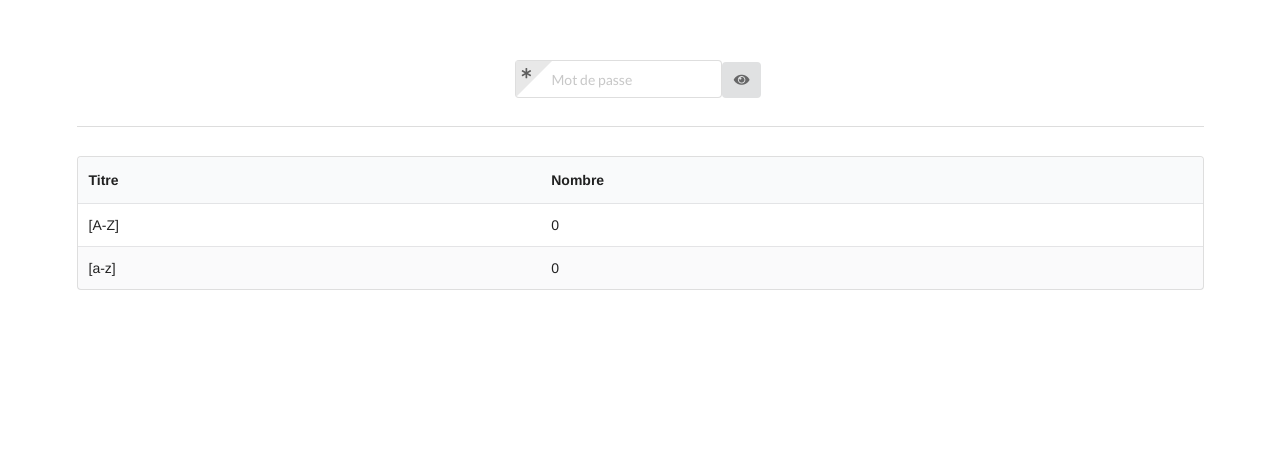
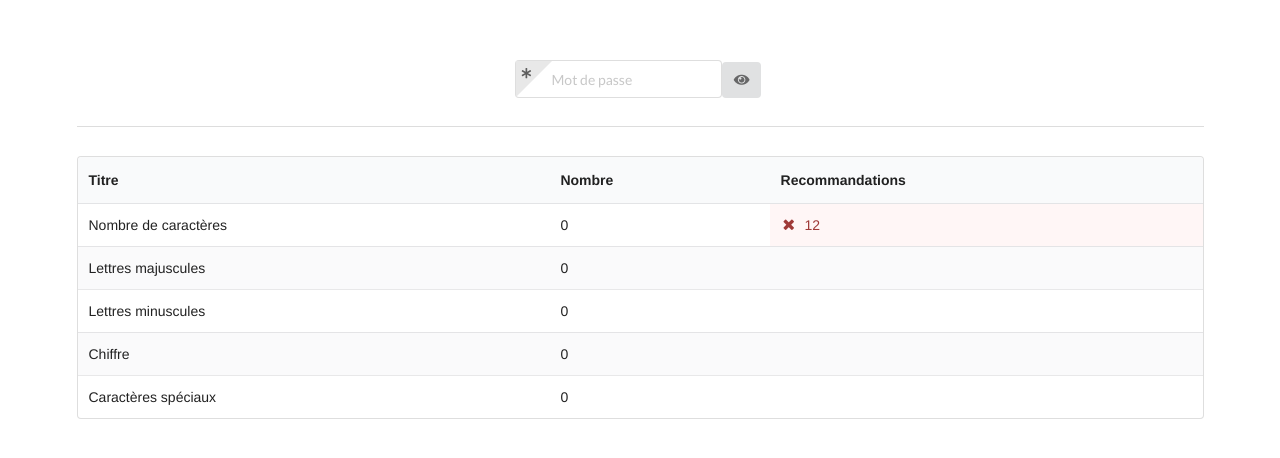
Before and after one commit to Ealenn/Password-Check, a Vue app: page / in a window 1280 px wide. Shown: the top 458 px of the page. Built offline with nearby package versions, Linux system fonts and the light colour scheme.

Commit message:
Update Stats Special Characters

```diff
--- a/config/index.js
+++ b/config/index.js
@@ -23,7 +23,7 @@ module.exports = {
   },
   dev: {
     env: require('./dev.env'),
-    port: 8080,
+    port: 8989,
     autoOpenBrowser: true,
     assetsSubDirectory: 'static',
     assetsPublicPath: '/',
--- a/src/class/CharPassword.js
+++ b/src/class/CharPassword.js
@@ -1,6 +1,14 @@
 export default class CharPassword {
   constructor (password) {
     this.password = password
+  }
+
+  total () {
+    if (this.password) {
+      return this.password.length
+    }
+
+    return 0
   }
 
   lowercase () {
@@ -14,8 +22,24 @@ export default class CharPassword {
   uppercase () {
     if (this.password) {
       return this.password.length - this.password.replace(/[A-Z]/g, '').length
-    } else {
-      return 0
     }
+
+    return 0
+  }
+
+  number () {
+    if (this.password) {
+      return this.password.length - this.password.replace(/[0-9]/g, '').length
+    }
+
+    return 0
+  }
+
+  specialChar () {
+    if (this.password) {
+      return this.password.length - this.password.replace(/[@#$%^&*()_+\-=/[\]{};':"\\|,.`£¥€!éèàç°<>?]/g, '').length
+    }
+
+    return 0
   }
 }
--- a/src/components/Stats.vue
+++ b/src/components/Stats.vue
@@ -7,16 +7,35 @@
         <tr>
           <th>Titre</th>
           <th>Nombre</th>
+          <th>Recommandations</th>
         </tr>
       </thead>
       <tbody>
+      <tr>
+        <td>Nombre de caractères</td>
+        <td>{{Stats.total()}}</td>
+        <td v-if="Stats.total() < 12" class="negative"><i class="icon close"></i> 12</td>
+        <td v-if="Stats.total() >= 12" class="positive"><i class="icon checkmark"></i> 12</td>
+      </tr>
+      <tr>
+        <td>Lettres majuscules</td>
+        <td>{{Stats.uppercase()}}</td>
+        <td></td>
+      </tr>
         <tr>
-          <td>[A-Z]</td>
-          <td>{{Stats.uppercase()}}</td>
+          <td>Lettres minuscules</td>
+          <td>{{Stats.lowercase()}}</td>
+          <td></td>
         </tr>
         <tr>
-          <td>[a-z]</td>
-          <td>{{Stats.lowercase()}}</td>
+          <td>Chiffre</td>
+          <td>{{Stats.number()}}</td>
+          <td></td>
+        </tr>
+        <tr>
+          <td>Caractères spéciaux</td>
+          <td>{{Stats.specialChar()}}</td>
+          <td></td>
         </tr>
       </tbody>
     </table>
```
